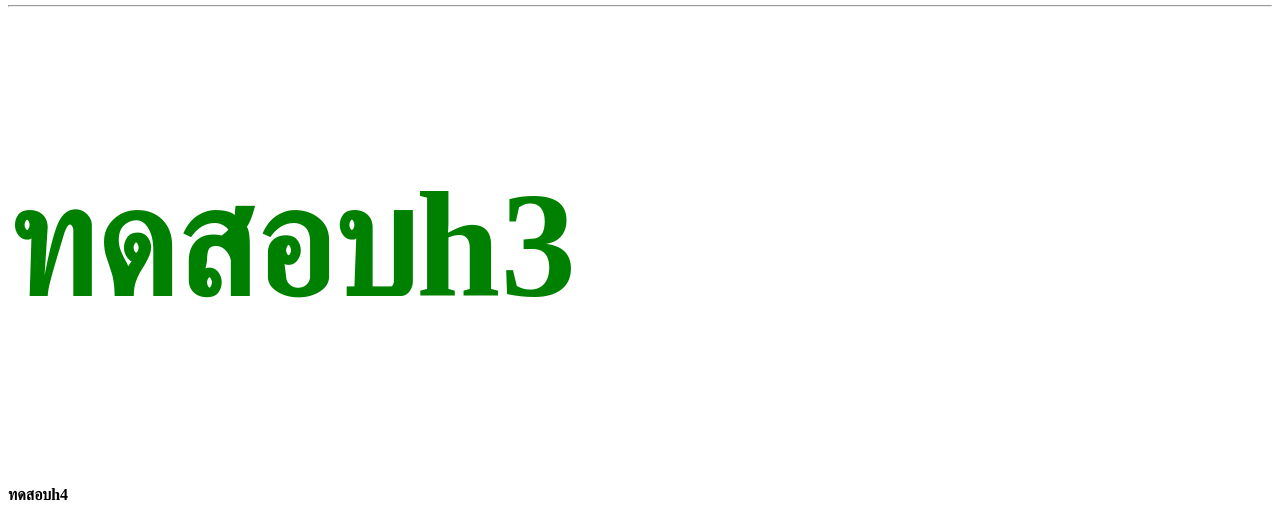
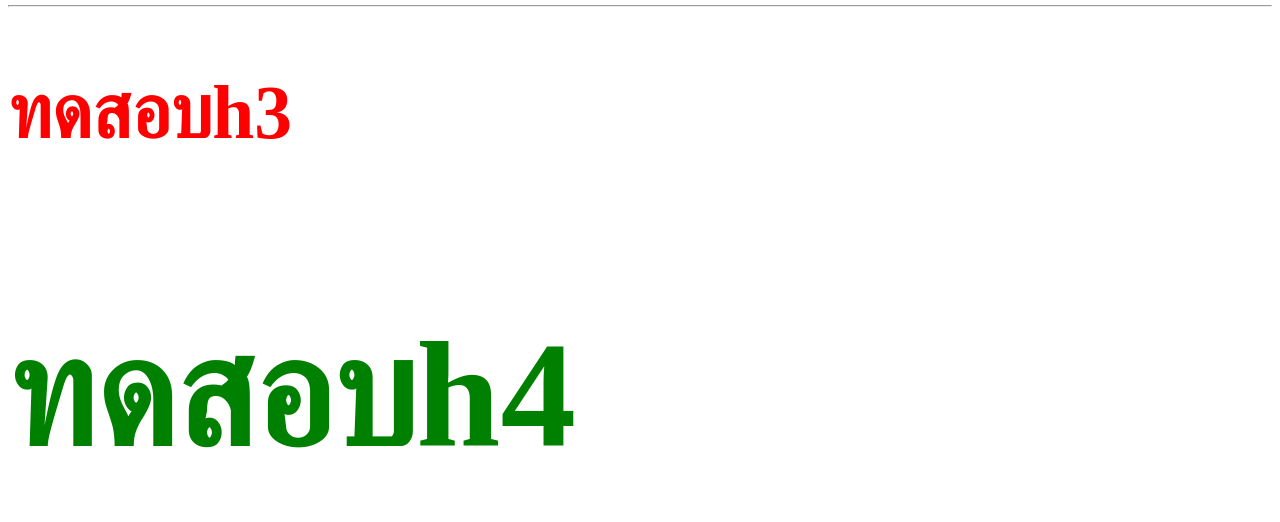
Before and after one commit to Pramote0708/Test, a plain HTML site: page index.html in a window 1280 px wide. Shown: the part 369-891 px from the top of the page. Drawn offline with Linux system fonts and the light colour scheme; grey boxes are pictures that could not be loaded.

Commit message:
Update index.html

```diff
--- a/index.html
+++ b/index.html
@@ -27,8 +27,8 @@
 	<a href="เรียน2.html">หน้าที่2</a><br>
 	<a href="EX001.html"target="_blank">หน้าที่3</a><br>
 	<hr>
-	<h3>ทดสอบh3</h3>
-	<h4>ทดสอบh4</h4>
+	<h2>ทดสอบh3</h3>
+	<h3>ทดสอบh4</h4>
 	<!--externsl => เชื่อมโยงเว็ปภายนอก-->
 
 
```
